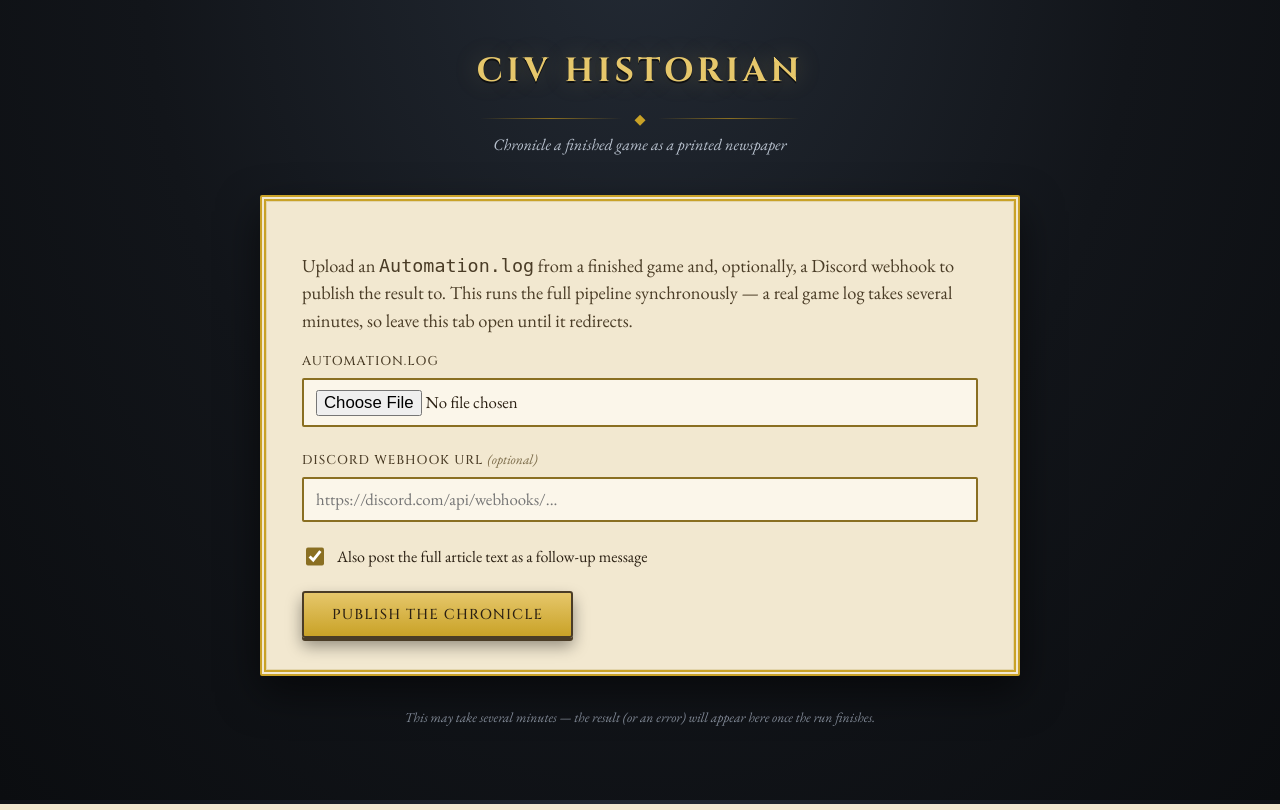
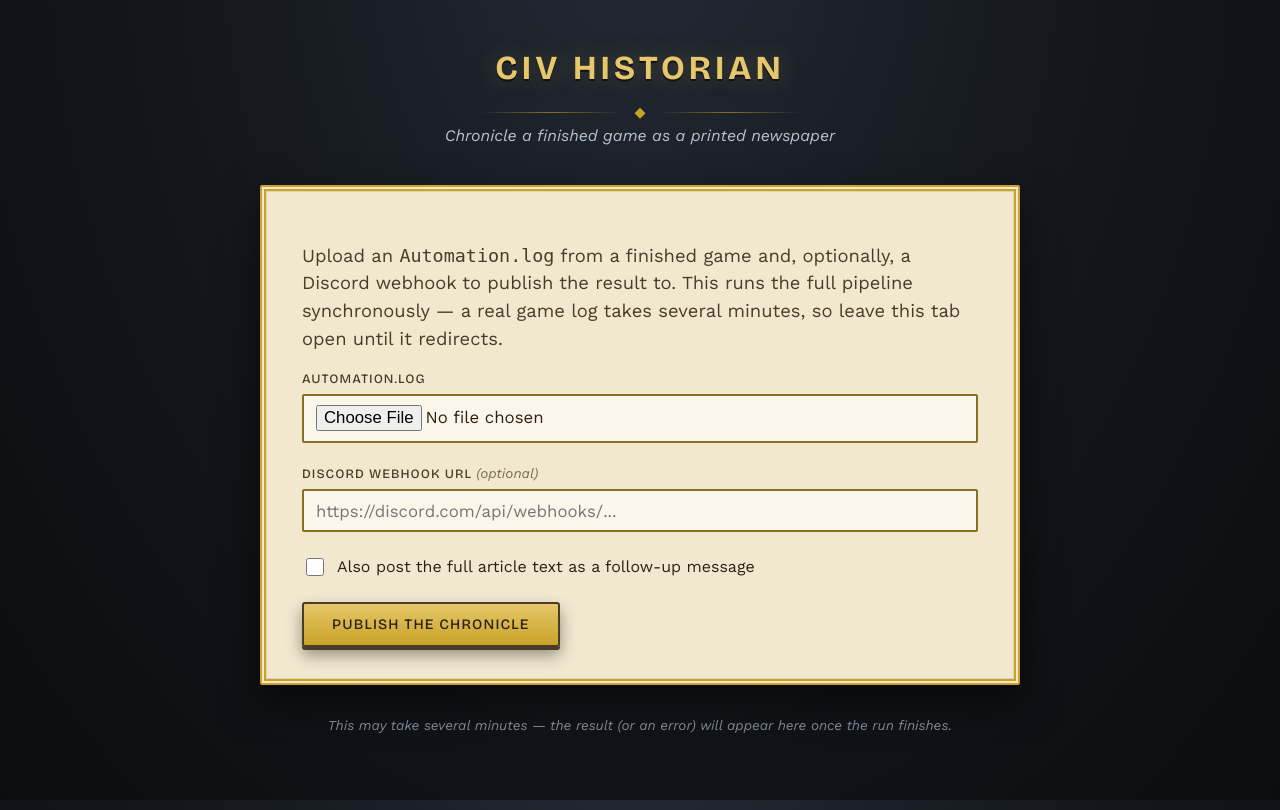
Before and after one commit to JorisWijnen/Civ-Historian, a Flask app: page / in a window 1280 px wide. Run offline with Flask 3, Linux system fonts and the light colour scheme.

Commit message:
ui update

```diff
--- a/webapp/static/style.css
+++ b/webapp/static/style.css
@@ -2,7 +2,7 @@
    Dark map-table background, parchment panels, gold/bronze trim -- matches
    the Civilization VI UI language rather than a generic form-app look. */
 
-@import url('https://fonts.googleapis.com/css2?family=Cinzel:wght@500;700&family=EB+Garamond:ital,wght@0,400;0,600;1,400&display=swap');
+@import url('https://fonts.googleapis.com/css2?family=Bricolage+Grotesque:opsz,wght@12..96,500;12..96,700&family=Work+Sans:ital,wght@0,400;0,500;0,600;1,400&display=swap');
 
 :root {
   --bg-deep: #12151a;
@@ -29,7 +29,7 @@ html, body {
 }
 
 body {
-  font-family: 'EB Garamond', Georgia, serif;
+  font-family: 'Work Sans', system-ui, sans-serif;
   font-size: 1.15rem;
   color: var(--parchment);
   background:
@@ -56,7 +56,7 @@ body {
 }
 
 .crest h1 {
-  font-family: 'Cinzel', serif;
+  font-family: 'Bricolage Grotesque', sans-serif;
   font-weight: 700;
   font-size: 2.1rem;
   letter-spacing: 0.12em;
@@ -67,7 +67,7 @@ body {
 }
 
 .crest .subtitle {
-  font-family: 'EB Garamond', serif;
+  font-family: 'Work Sans', system-ui, sans-serif;
   font-style: italic;
   color: #b9c2cf;
   margin-top: 0.4rem;
@@ -109,7 +109,7 @@ body {
 }
 
 .panel h2 {
-  font-family: 'Cinzel', serif;
+  font-family: 'Bricolage Grotesque', sans-serif;
   font-size: 1.05rem;
   letter-spacing: 0.06em;
   text-transform: uppercase;
@@ -134,7 +134,7 @@ body {
 
 .field label {
   display: block;
-  font-family: 'Cinzel', serif;
+  font-family: 'Bricolage Grotesque', sans-serif;
   font-size: 0.8rem;
   letter-spacing: 0.08em;
   text-transform: uppercase;
@@ -143,7 +143,7 @@ body {
 }
 
 .field .hint {
-  font-family: 'EB Garamond', serif;
+  font-family: 'Work Sans', system-ui, sans-serif;
   text-transform: none;
   letter-spacing: normal;
   font-style: italic;
@@ -154,7 +154,7 @@ body {
 input[type="file"],
 input[type="text"] {
   width: 100%;
-  font-family: 'EB Garamond', serif;
+  font-family: 'Work Sans', system-ui, sans-serif;
   font-size: 1.05rem;
   padding: 0.6rem 0.75rem;
   background: #fbf6ea;
@@ -179,7 +179,7 @@ input[type="file"]:focus {
 .checkbox-row label {
   margin: 0;
   text-transform: none;
-  font-family: 'EB Garamond', serif;
+  font-family: 'Work Sans', system-ui, sans-serif;
   letter-spacing: normal;
   font-size: 1rem;
   color: var(--ink);
@@ -190,7 +190,7 @@ input[type="file"]:focus {
 /* -- Buttons ------------------------------------------------------- */
 
 .btn {
-  font-family: 'Cinzel', serif;
+  font-family: 'Bricolage Grotesque', sans-serif;
   font-size: 0.9rem;
   letter-spacing: 0.08em;
   text-transform: uppercase;
@@ -212,7 +212,7 @@ a.link-back {
   margin-top: 1.5rem;
   color: var(--gold-light);
   text-decoration: none;
-  font-family: 'Cinzel', serif;
+  font-family: 'Bricolage Grotesque', sans-serif;
   font-size: 0.85rem;
   letter-spacing: 0.06em;
   text-transform: uppercase;
@@ -222,7 +222,7 @@ a.link-back:hover { text-decoration: underline; }
 /* -- Status ribbons -------------------------------------------------- */
 
 .ribbon {
-  font-family: 'Cinzel', serif;
+  font-family: 'Bricolage Grotesque', sans-serif;
   text-align: center;
   letter-spacing: 0.06em;
   text-transform: uppercase;
@@ -255,7 +255,7 @@ a.link-back:hover { text-decoration: underline; }
 }
 
 .frame figcaption {
-  font-family: 'Cinzel', serif;
+  font-family: 'Bricolage Grotesque', sans-serif;
   font-size: 0.75rem;
   letter-spacing: 0.1em;
   text-transform: uppercase;
--- a/webapp/templates/index.html
+++ b/webapp/templates/index.html
@@ -30,7 +30,7 @@
         <input type="text" id="webhook_url" name="webhook_url" placeholder="https://discord.com/api/webhooks/...">
       </div>
       <div class="field checkbox-row">
-        <input type="checkbox" id="post_article_text" name="post_article_text" checked>
+        <input type="checkbox" id="post_article_text" name="post_article_text">
         <label for="post_article_text">Also post the full article text as a follow-up message</label>
       </div>
       <button type="submit" class="btn">Publish the chronicle</button>
```
